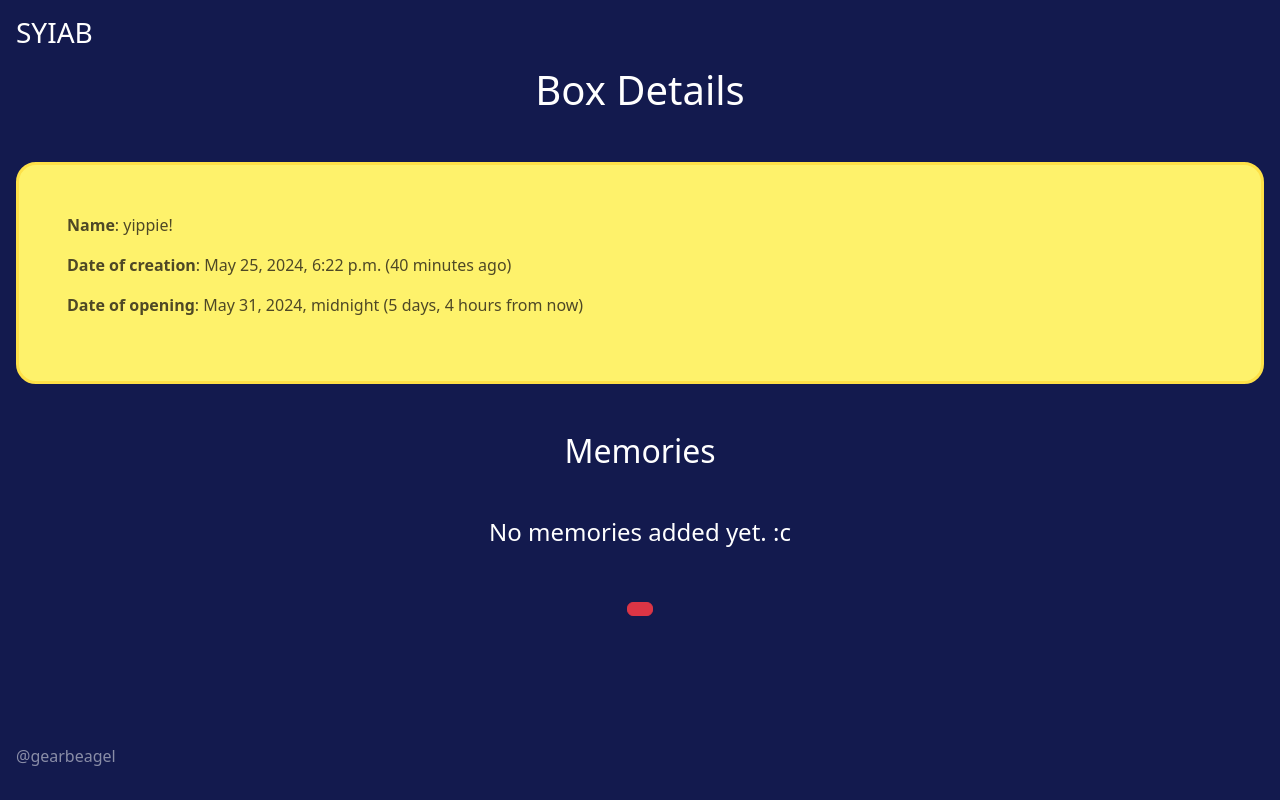
After one commit to gearbeagel/SYIAB, a Django app: page /boxes/8 in a window 1280 px wide. The commit adds this page. Run offline with Django 5.2, Linux system fonts and the light colour scheme; data comes from the database, SQL or seed files in the repository; tables that the repository leaves empty hold one stand-in row (values such as "Sample post"); some libraries are stand-ins or nearby versions.

Commit message:
started developing memory addition

```diff
--- a/boxes/models.py
+++ b/boxes/models.py
@@ -15,7 +15,7 @@ class Box(models.Model):
         return self.name
 
 
-class Component(models.Model):
+class Memory(models.Model):
     class ContentType(models.TextChoices):
         TEXT = 'T', _("Text")
         IMAGE = 'I', _("Image")
@@ -26,6 +26,7 @@ class Component(models.Model):
     name = models.CharField(max_length=100)
     box = models.ForeignKey(Box, on_delete=models.CASCADE)
     content_type = models.CharField(choices=ContentType.choices, max_length=1, default=ContentType.TEXT)
+    description = models.TextField()
 
     def __str__(self):
         return f"{self.name}({self.content_type})"
--- a/boxes/urls.py
+++ b/boxes/urls.py
@@ -3,4 +3,5 @@ import boxes.views
 
 urlpatterns = [
     path('create/', boxes.views.create_a_box, name='create'),
+    path('boxes/<int:id>', boxes.views.view_box, name='view'),
 ]
--- a/boxes/views.py
+++ b/boxes/views.py
@@ -1,7 +1,8 @@
+from django.contrib.humanize.templatetags import humanize
 from django.shortcuts import render
 
 from boxes.forms import BoxForm
-from boxes.models import Box
+from boxes.models import Box, Memory
 
 
 # Create your views here.
@@ -13,4 +14,18 @@ def create_a_box(request):
             box = form.save(commit=False)
             box.creator = request.user
             box.save()
-    return render(request, 'box_creation/create_box.html', {'form': form})
+    return render(request, 'boxes/create_box.html', {'form': form})
+
+
+def view_box(request, id):
+    box = Box.objects.get(pk=id)
+    date_created_h = humanize.naturaltime(box.date_created)
+    date_opening_h = humanize.naturaltime(box.date_opening)
+    memories = Memory.objects.filter(box=box)
+    return render(request, 'boxes/view_box.html', {'box': box,
+                                                   'memories': memories,
+                                                   'date_created_h': date_created_h,
+                                                   'date_opening_h': date_opening_h})
+
+def create_memory(request, box_id):
+    pass
--- /dev/null
+++ b/templates/boxes/view_box.html
@@ -0,0 +1,41 @@
+{% extends "main.html" %}
+{% load socialaccount %}
+
+{% block title %}<title>{{ box.name }}</title>{% endblock %}
+
+{% block content %}
+    <h1>Box Details</h1>
+    <div class="mt-5 mx-xxl-5 justify-content-center">
+            <div class="card p-5 text-lg-start mx-xxl-5 justify-content-center">
+                <p><strong>Name</strong>: {{ box.name }}</p>
+                <p><strong>Date of creation</strong>: {{ box.date_created }} ({{ date_created_h }})</p>
+                <p><strong>Date of opening</strong>: {{ box.date_opening }} ({{ date_opening_h }})</p>
+            </div>
+        <div class="mt-5">
+            <h2>Memories</h2>
+        {% if memories %}
+            {% for memory in memories %}
+            {% endfor %}
+        {% else %}
+            <div class="mt-5">
+                <h4>No memories added yet. :c</h4>
+            </div>
+        {% endif %}
+        <div class="mt-5" style="margin: 10px">
+                <a href="{% url 'create' %}" class="btn btn-danger btn-floating"><i class="fas fa-plus"></i></a>
+            </div>
+        </div>
+    </div>
+{% endblock %}
+{% block footer %}
+    <footer class="mt-auto text-white-50">
+    <div class="float-md-start">
+        <p>@gearbeagel</p>
+    </div>
+        {% if user.is_authenticated %}
+        <div class="float-md-end" style="margin: 10px">
+                <a href="{% url 'create' %}" class="btn btn-primary btn-floating"><i class="fas fa-plus"></i></a>
+            </div>
+        {% endif %}
+    </footer>
+{% endblock %}
--- a/templates/main.html
+++ b/templates/main.html
@@ -66,16 +66,16 @@
                     </p>
                 </div>
             {% else %}
-                <div class="mt-1-">
+                <div class="mt-1">
                     <h1>Your Boxes</h1>
                     {% if boxes %}
-                        <div class="mt-5 justify-content-center" data-masonry='{"percentPosition": true }'>
+                        <div class="grid-container mt-5 justify-content-center" data-masonry='{"percentPosition": true }'>
                             {% for box in boxes %}
                             <div class="col-sm-5 col-lg-3 mb-4">
-                                <div class="card p-5" style="margin: 10px">
+                                <a href="{% url 'view' id=box.id %}"><div class="card p-5" style="margin: 10px">
                                     <h3>{{ box.name }}</h3>
                                     <h5>{{ box.creator.username }} - {{ box.humanized_opening_date }}</h5>
-                                </div>
+                                </div></a>
                             </div>
                             {% endfor %}
                         </div>
@@ -89,6 +89,7 @@
         {% endblock %}
     </main>
 
+{% block footer %}
     <footer class="mt-auto text-white-50">
     <div class="float-md-start">
         <p>@gearbeagel</p>
@@ -99,6 +100,7 @@
             </div>
         {% endif %}
     </footer>
+{% endblock %}
 </div>
 </body>
 <script>
```
Also changed, not shown: db.sqlite3, templates/boxes/create_box.html (renamed from templates/box_creation/create_box.html).
